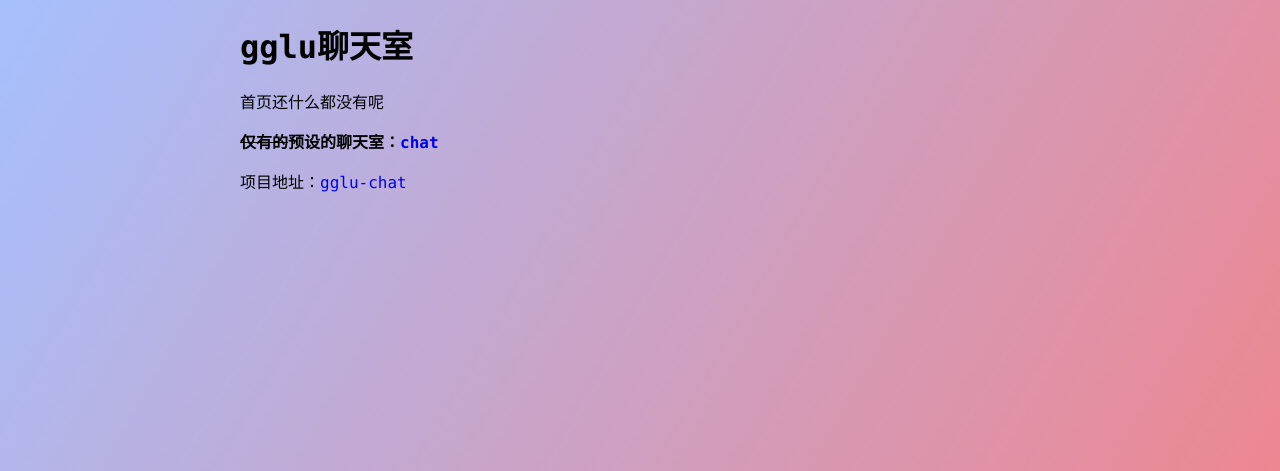
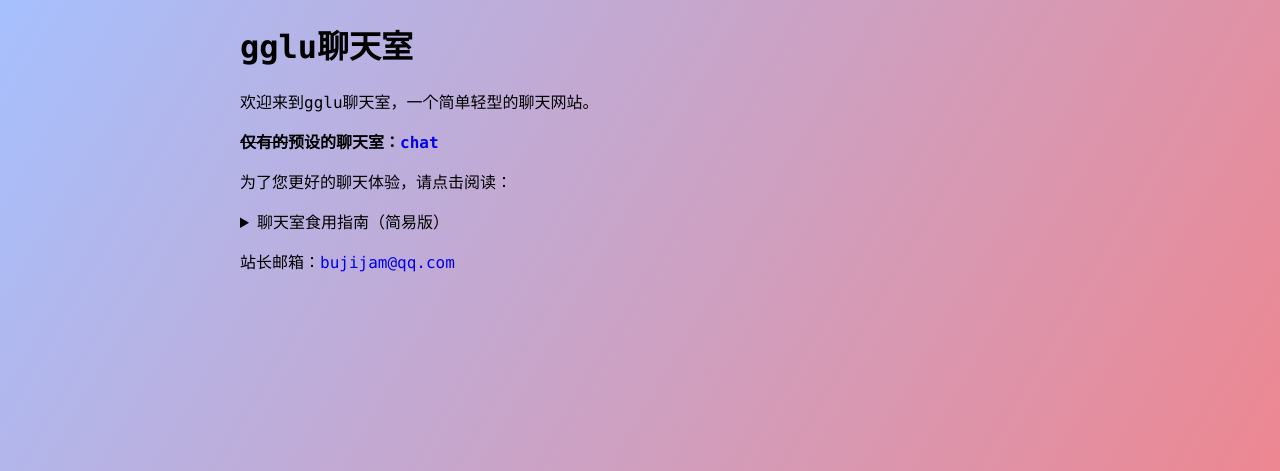
Before and after one commit to gglu-chat/main, a Flask app: page / in a window 1280 px wide. Shown: the top 471 px of the page. Run offline with Flask 2, Linux system fonts and the light colour scheme; parts of the project's set-up code (start-up, migrations or seed data) failed here and were passed over.

Commit message:
add some words to index and improve css

```diff
--- a/website/templates/index.html
+++ b/website/templates/index.html
@@ -22,12 +22,40 @@
     a {
         text-decoration: none;
     }
+    code {
+        padding: .2em .4em;
+        margin: 0;
+        font-size: 85%;
+        background-color: rgba(27,31,35,.1);
+        border-radius: 3px;
+    }
     </style>
 {% endblock %}
 
 {% block body%}
     <h1>gglu聊天室</h1>
-    <p>首页还什么都没有呢</p>
+    <p>欢迎来到gglu聊天室，一个简单轻型的聊天网站。</p>
     <b><del>仅有的</del>预设的聊天室：<a href="../chat">chat</a></b>
-    <p>项目地址：<a href="https://github.com/gglu-chat/main" target="_blank">gglu-chat</a></p>
+    <p>为了您更好的聊天体验，请点击阅读：</p>
+    <details>
+        <summary>聊天室食用指南（简易版）</summary>
+        <br/>
+        <details>
+            <summary>介绍</summary>
+            <p>gglu聊天室主要由Flask-SocketIO实现。</p>
+            <p>项目地址：<a href="https://github.com/gglu-chat/main" target="_blank">gglu-chat</a></p>
+            <p>支持markdown。</p>
+        </details>
+        <details>
+            <summary>登录</summary>
+            <p>在这里您无需注册账户，输入一个昵称即可加入聊天室进行聊天。但是为了更好地识别用户，gglu使用tripcode（识别码）认证方式。</p>
+            <p>识别码是一串长度位6位的字符，您可以在加入聊天室输入昵称时输入<code>昵称#密码</code>来获得您的专属识别码。您可以将鼠标指针悬浮在昵称上，即可看到相应用户的识别码。</p>
+            <p>密码被呈现给服务器进行加密，取前6位作为您的识别码。识别码作为您唯一的身份标识，请不要随意把密码泄露给别人。</p>
+        </details>
+        <details>
+            <summary>聊天室规则</summary>
+            <p>这里还什么都没有呢...</p>
+        </details>
+    </details>
+    <p>站长邮箱：<a target="_blank" href="mailto://bujijam@qq.com/" title="邮箱">bujijam@qq.com</a></p>
 {% endblock %}
```
Also changed, not shown: website/static/style.css (+12 -0 lines).
